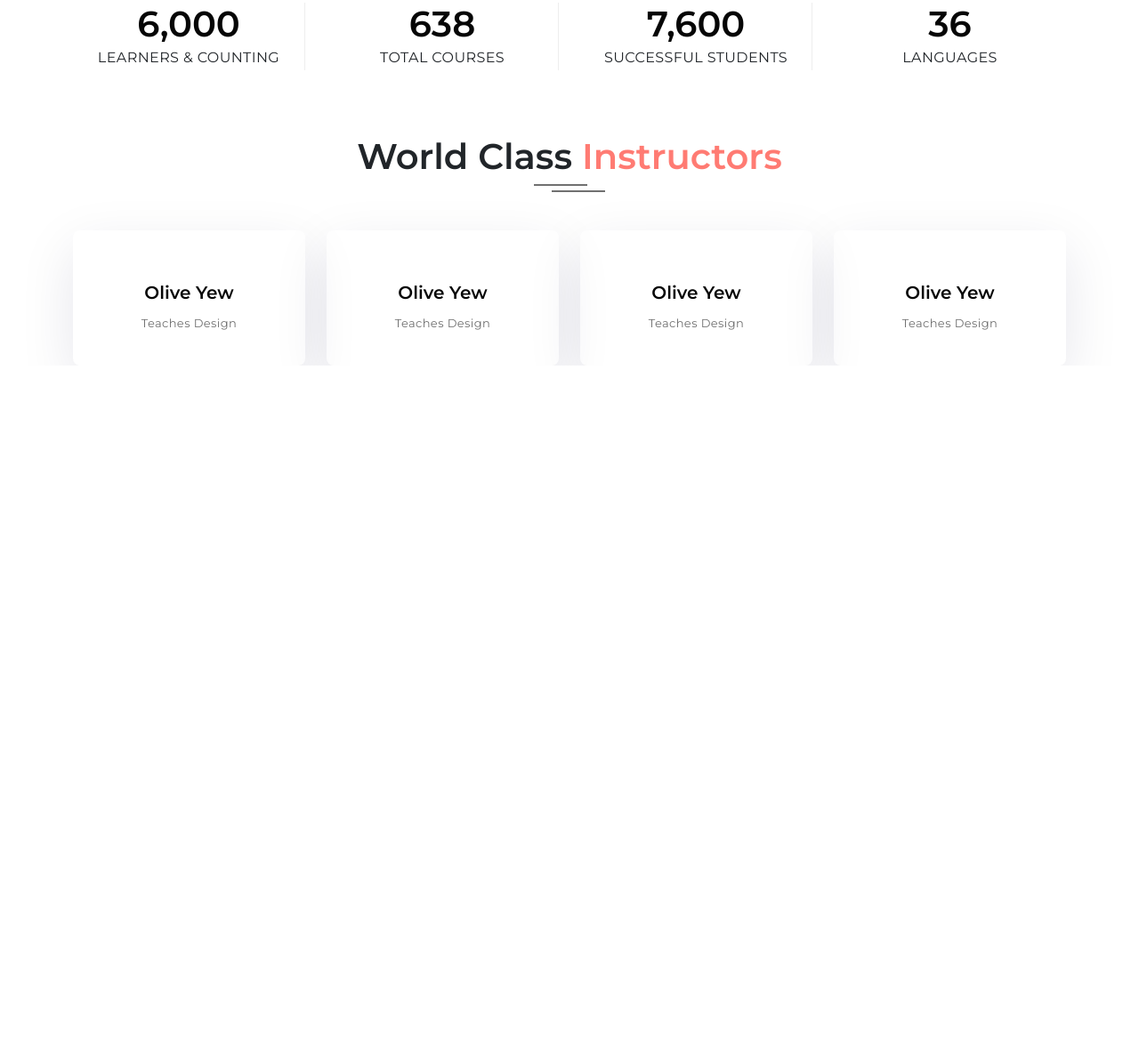
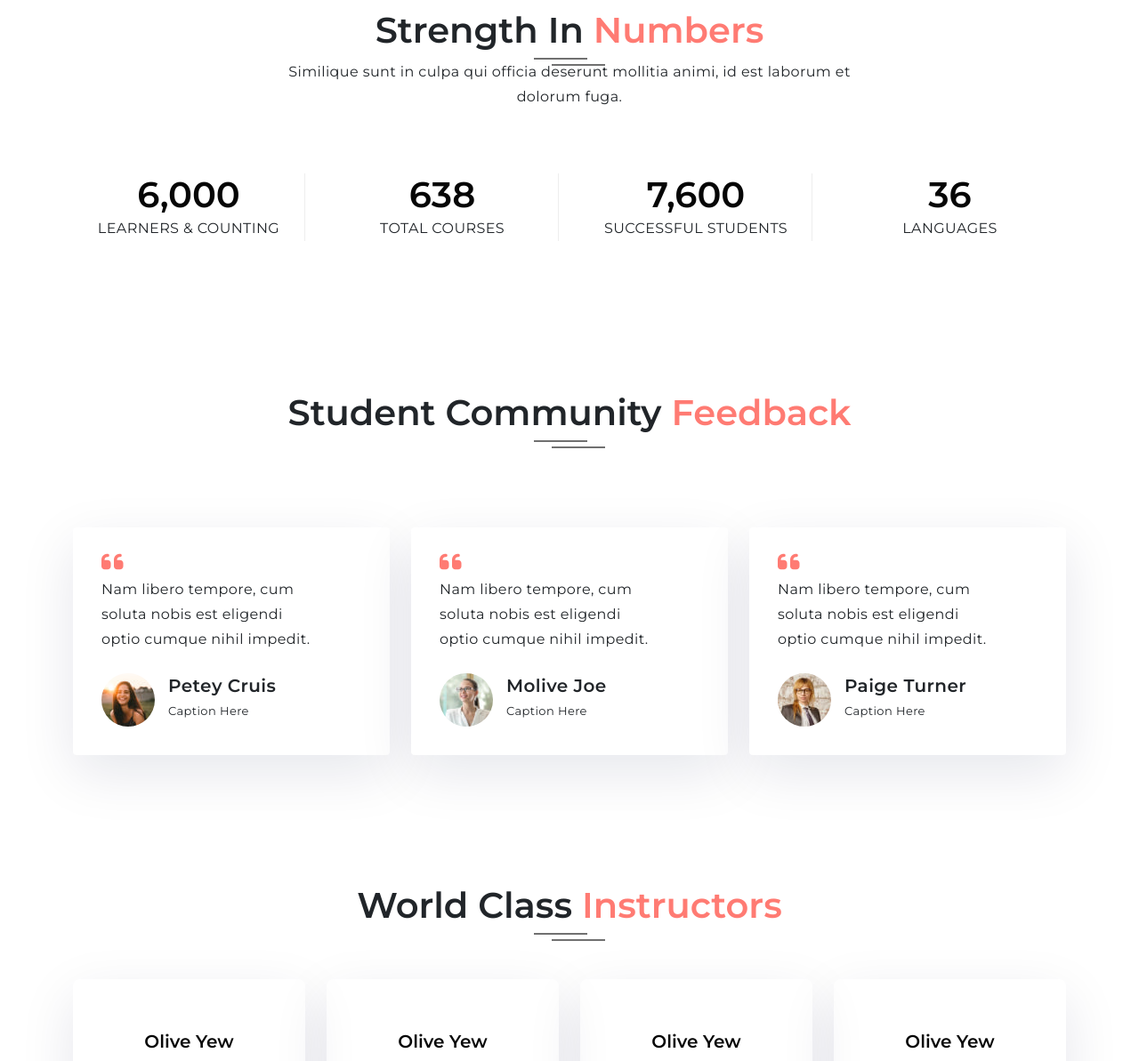
Before and after one commit to longle2609/BC61_Capstone_Studious, a plain HTML site: page index.html in a window 1280 px wide. Shown: the part 2215-3408 px from the top of the page at 89% size. Before the commit the page ends 2626 px from the top, so only its background shows below. Drawn offline with nearby package versions, Linux system fonts and the light colour scheme; a script that the page names is missing.

Commit message:
xong phần feedback

```diff
--- a/index.html
+++ b/index.html
@@ -247,9 +247,9 @@
         </div>
       </section>
       <!-- Studious -->
-      <section class="studious">
+      <section class="studious py-5">
         <div class="studious__top py-5">
-          <div class="container">
+          <div class="container py-5">
             <div class="title__heading text-center">
               <h2>Welcome to <span>Studious</span></h2>
             </div>
@@ -380,7 +380,7 @@
         <div class="container py-4">
           <div class="title__heading text-center mx-auto mb-5 pb-sm-4">
             <h2>Strength in <span>Numbers</span></h2>
-            <p class="">
+            <p>
               Similique sunt in culpa qui officia deserunt mollitia animi, id
               est laborum et dolorum fuga.
             </p>
@@ -409,6 +409,78 @@
                 <div class="number__item border-end-0">
                   <h3 class="counter">36</h3>
                   <p>LANGUAGES</p>
+                </div>
+              </div>
+            </div>
+          </div>
+        </div>
+      </section>
+      <!-- Feedback -->
+      <section class="feedback pb-5">
+        <div class="container py-5">
+          <div class="title__heading py-5">
+            <h2>Student Community <span>Feedback</span></h2>
+          </div>
+          <div class="feedback__content py-5">
+            <div class="row row-cols-3">
+              <div class="col">
+                <div class="feedback__item">
+                  <div class="feedback__item-text">
+                    <i class="fa-solid fa-quote-left"></i>
+                    <p class="pe-5">
+                      Nam libero tempore, cum soluta nobis est eligendi optio
+                      cumque nihil impedit.
+                    </p>
+                  </div>
+                  <div class="feedback__item-id mt-4 d-flex">
+                    <div class="feedback__item-avt">
+                      <img src="./images/img_avt1.jpg" alt="avt1" />
+                    </div>
+                    <div class="feedback__item-name">
+                      <p class="name">Petey Cruis</p>
+                      <p>Caption Here</p>
+                    </div>
+                  </div>
+                </div>
+              </div>
+              <div class="col">
+                <div class="feedback__item">
+                  <div class="feedback__item-text">
+                    <i class="fa-solid fa-quote-left"></i>
+                    <p class="pe-5">
+                      Nam libero tempore, cum soluta nobis est eligendi optio
+                      cumque nihil impedit.
+                    </p>
+                  </div>
+                  <div class="feedback__item-id mt-4 d-flex">
+                    <div class="feedback__item-avt">
+                      <img src="./images/img_avt2.jpg" alt="avt2" />
+                    </div>
+                    <div class="feedback__item-name">
+                      <p class="name">Molive Joe</p>
+                      <p>Caption Here</p>
+                    </div>
+                  </div>
+                </div>
+              </div>
+              <div class="col">
+                <div class="feedback__item">
+                  <div class="feedback__item-text">
+                    <i class="fa-solid fa-quote-left"></i>
+                    <p class="pe-5">
+                      Nam libero tempore, cum soluta nobis est eligendi optio
+                      cumque nihil impedit.
+                    </p>
+                  </div>
+                  <div class="feedback__item-id mt-4 d-flex">
+                    <div class="feedback__item-avt">
+                      <img src="./images/img_avt3.jpg" alt="avt3" />
+                    </div>
+                    <div class="feedback__item-name">
+                      <p class="name">Paige Turner</p>
+                      <p>Caption Here</p>
+                    </div>
+                  </div>
                 </div>
               </div>
             </div>
--- a/styles/styles.css
+++ b/styles/styles.css
@@ -372,6 +372,42 @@ header .header__bottom .navbar .navbar-nav .active {
     margin-bottom: 0;
 }
 
+/* FEEDBACK */
+.feedback .feedback__content .feedback__item {
+    background-color: var(--white-1);
+    padding: 32px;
+    border-radius: 4px;
+    box-shadow: 0 20px 62px rgb(4 20 69 / 10%);
+}
+
+.feedback .feedback__content .feedback__item i {
+    font-size: 28px;
+    color: var(--pink-1);
+    line-height: 0.8px;
+}
+
+.feedback .feedback__content .feedback__item img {
+    border-radius: 50%;
+}
+
+.feedback .feedback__content .feedback__item .feedback__item-name {
+    margin-left: 15px;
+}
+
+.feedback .feedback__content .feedback__item .feedback__item-name p {
+    font-size: 13px;
+}
+
+.feedback .feedback__content .feedback__item .feedback__item-name .name {
+    font-size: 20px;
+    font-weight: 600;
+}
+
+
+
+
+
+
 
 /* TEAM SECTION */
 .team__card {
```
Also changed, not shown: images/img_avt1.jpg (added), images/img_avt2.jpg (added), images/img_avt3.jpg (added).
